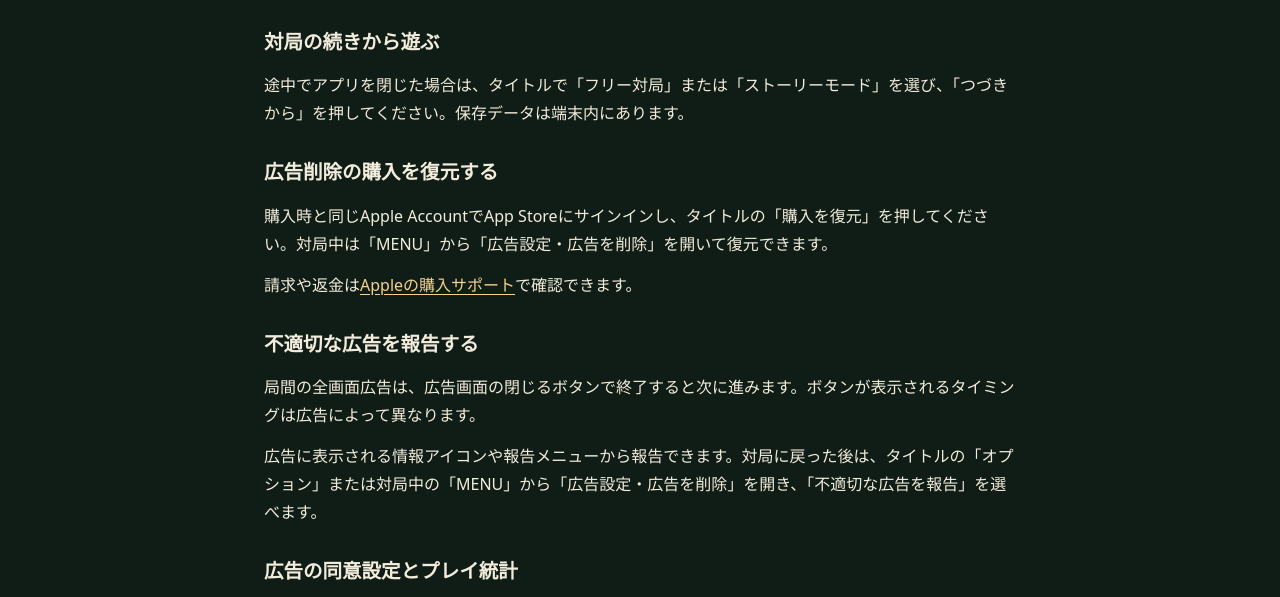
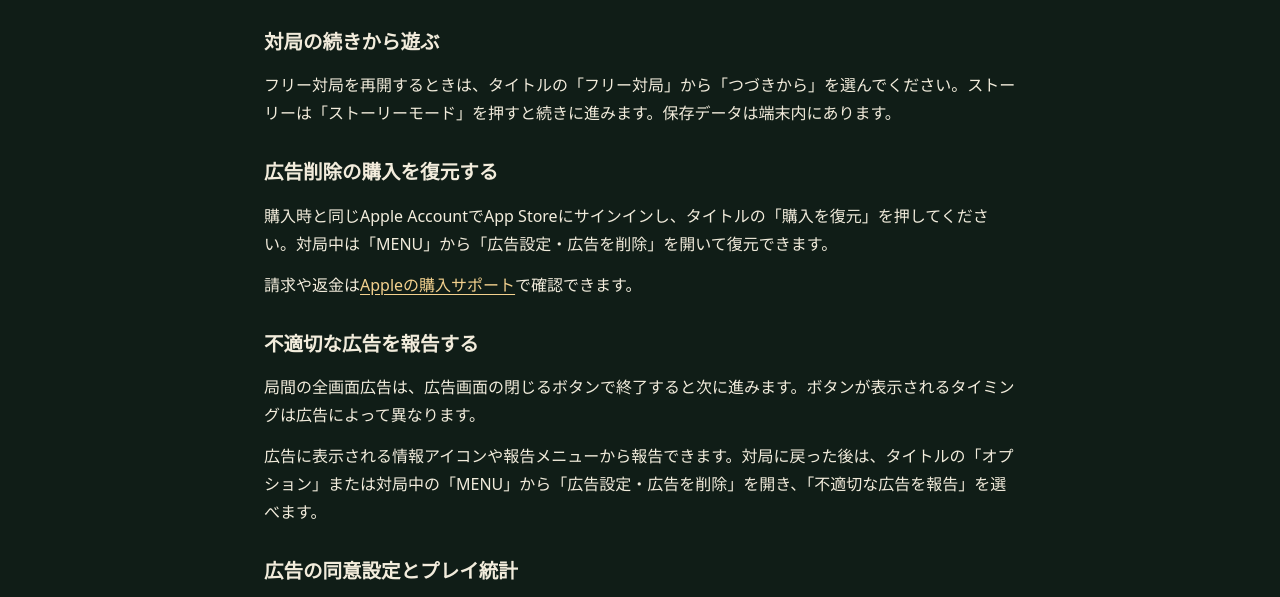
Before and after one commit to qualiatokyoltd/my-public-documents, a plain HTML site: page dopagaki-mahjong/support/index.html in a window 1280 px wide. Shown: the part 203-800 px from the top of the page. Drawn offline with Linux system fonts and the light colour scheme.

Commit message:
Document direct story continuation

```diff
--- a/dopagaki-mahjong/support/index.html
+++ b/dopagaki-mahjong/support/index.html
@@ -14,7 +14,7 @@
     <p>対局の操作やルールは、<a href="https://dopagaki-mahjong.pages.dev/#guide">遊び方</a>をご覧ください。</p>
 
     <h2>対局の続きから遊ぶ</h2>
-    <p>途中でアプリを閉じた場合は、タイトルで「フリー対局」または「ストーリーモード」を選び、「つづきから」を押してください。保存データは端末内にあります。</p>
+    <p>フリー対局を再開するときは、タイトルの「フリー対局」から「つづきから」を選んでください。ストーリーは「ストーリーモード」を押すと続きに進みます。保存データは端末内にあります。</p>
 
     <h2>広告削除の購入を復元する</h2>
     <p>購入時と同じApple AccountでApp Storeにサインインし、タイトルの「購入を復元」を押してください。対局中は「MENU」から「広告設定・広告を削除」を開いて復元できます。</p>
```
